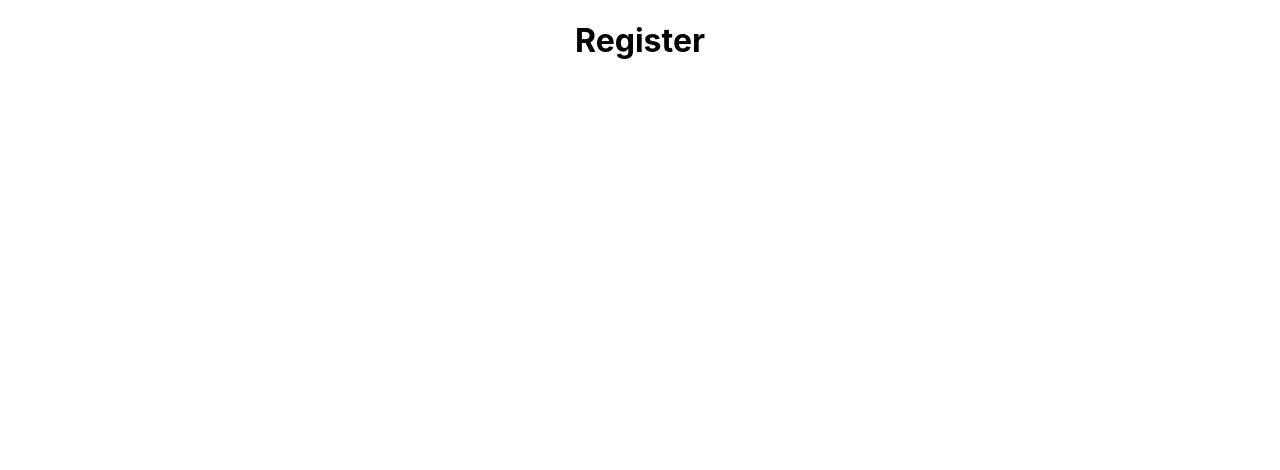
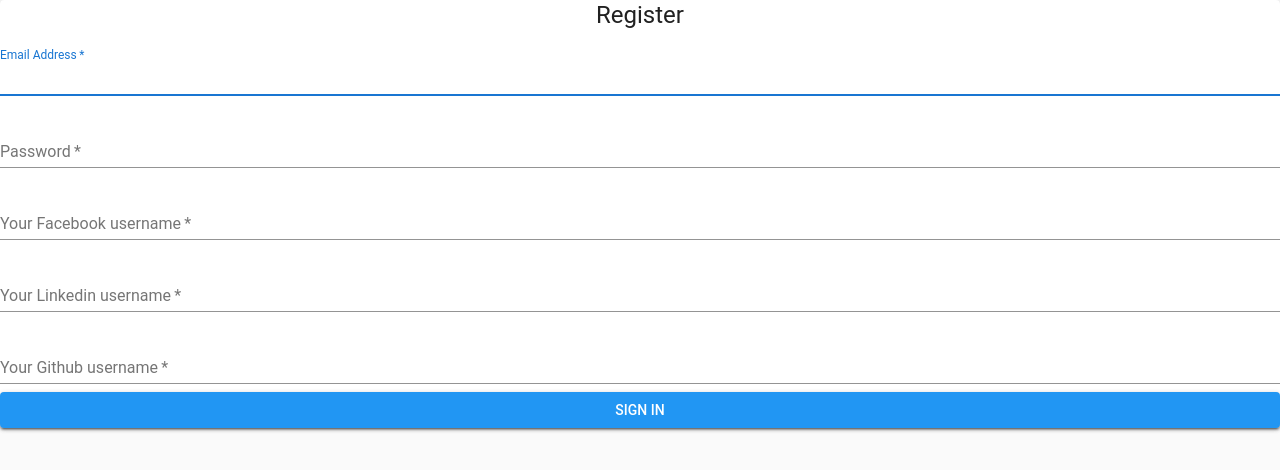
Before and after one commit to hadarbmdev/identityDao2, a React (Create React App) app: page /register in a window 1280 px wide. Shown: the top 470 px of the page. Built offline with nearby package versions, Linux system fonts and the light colour scheme.

Commit message:
register, finally!!!

```diff
--- a/src/components/Register/index.js
+++ b/src/components/Register/index.js
@@ -1,34 +1,126 @@
 import React from 'react';
 import { withRouter } from 'react-router-dom'
 import Button from '@material-ui/core/Button';
-import { withStyles } from '@material-ui/core/styles';
+//import { withStyles } from '@material-ui/core/styles';
 import Grid from '@material-ui/core/Grid';
 import PropTypes from 'prop-types';
+import Typography from '@material-ui/core/Typography';
 import Paper from '@material-ui/core/Paper';
 import { connect } from 'react-redux'
 import { bindActionCreators } from 'redux'
 import * as Actions from './actions'
 
 
+import classNames from 'classnames';
+import Avatar from '@material-ui/core/Avatar';
+
+import CssBaseline from '@material-ui/core/CssBaseline';
+import FormControl from '@material-ui/core/FormControl';
+import FormControlLabel from '@material-ui/core/FormControlLabel';
+import Checkbox from '@material-ui/core/Checkbox';
+import Input from '@material-ui/core/Input';
+import InputLabel from '@material-ui/core/InputLabel';
+//import LockIcon from '@material-ui/icons/LockOutlined';
+
+import withStyles from '@material-ui/core/styles/withStyles';
+
+const styles = theme => ({
+  main: {
+    width: 'auto',
+    display: 'block', // Fix IE 11 issue.
+    marginLeft: theme.spacing.unit * 3,
+    marginRight: theme.spacing.unit * 3,
+    [theme.breakpoints.up(400 + theme.spacing.unit * 3 * 2)]: {
+      width: 400,
+      marginLeft: 'auto',
+      marginRight: 'auto',
+    },
+  },
+  paper: {
+    marginTop: theme.spacing.unit * 8,
+    display: 'flex',
+    flexDirection: 'column',
+    alignItems: 'center',
+    padding: `${theme.spacing.unit * 2}px ${theme.spacing.unit * 3}px ${theme.spacing.unit * 3}px`,
+  },
+  avatar: {
+    margin: theme.spacing.unit,
+    backgroundColor: theme.palette.secondary.main,
+  },
+  form: {
+    width: '100%', // Fix IE 11 issue.
+    marginTop: theme.spacing.unit,
+  },
+  submit: {
+    marginTop: theme.spacing.unit * 3,
+  },
+  bigAvatar: {
+    width: 80,
+    height: 80,
+  },
+});
+
+
 class Register extends React.Component {
     constructor(props) {
         super(props);
-        //this.handleMouseMove = this.handleMouseMove.bind(this); // later usage
-        // this.state = { x: 0, y: 0 }; // later usage
+
     }
 
 
     render() {
         const registered = this.props.registered
+        const { classes } = this.props;
 
 
         return (
-            <div>
 
-                <h1>Register</h1>
+            <main >
+            <CssBaseline />
+            <Paper >
+
+              <Typography component="h1" variant="h5">
+                Register
+              </Typography>
+              <form >
+                <FormControl margin="normal" required fullWidth>
+                  <InputLabel htmlFor="email">Email Address</InputLabel>
+                  <Input id="email" name="email" autoComplete="email" autoFocus />
+                </FormControl>
+                <FormControl margin="normal" required fullWidth>
+                  <InputLabel htmlFor="password">Password</InputLabel>
+                  <Input name="password" type="password" id="password" autoComplete="current-password" />
+                </FormControl>
+
+                <FormControl margin="normal" required fullWidth>
+                  <InputLabel htmlFor="facebook">Your Facebook username</InputLabel>
+                  <Input name="facebook" type="text" id="facebook" autoComplete="facebook" />
+                </FormControl>
+
+                <FormControl margin="normal" required fullWidth>
+                  <InputLabel htmlFor="linkedin">Your Linkedin username</InputLabel>
+                  <Input name="linkedin" type="text" id="linkedin" autoComplete="linkedin" />
+                </FormControl>
+
+                <FormControl margin="normal" required fullWidth>
+                  <InputLabel htmlFor="github">Your Github username</InputLabel>
+                  <Input name="github" type="text" id="github" autoComplete="github" />
+                </FormControl>
 
 
-            </div>
+                <Button
+                  type="submit"
+                  fullWidth
+                  variant="contained"
+                  color="primary"
+
+                  >
+                  Sign in
+                </Button>
+              </form>
+            </Paper>
+          </main>
+
         )
     }
 }
@@ -40,8 +132,7 @@ Register.propTypes = {
 function mapStateToProps(state) {
 
     return {
-        //coordinators:state.employees.coordinators,
-        //fundraisers:state.employees.fundraisers,
+
 
     }
 }
```
